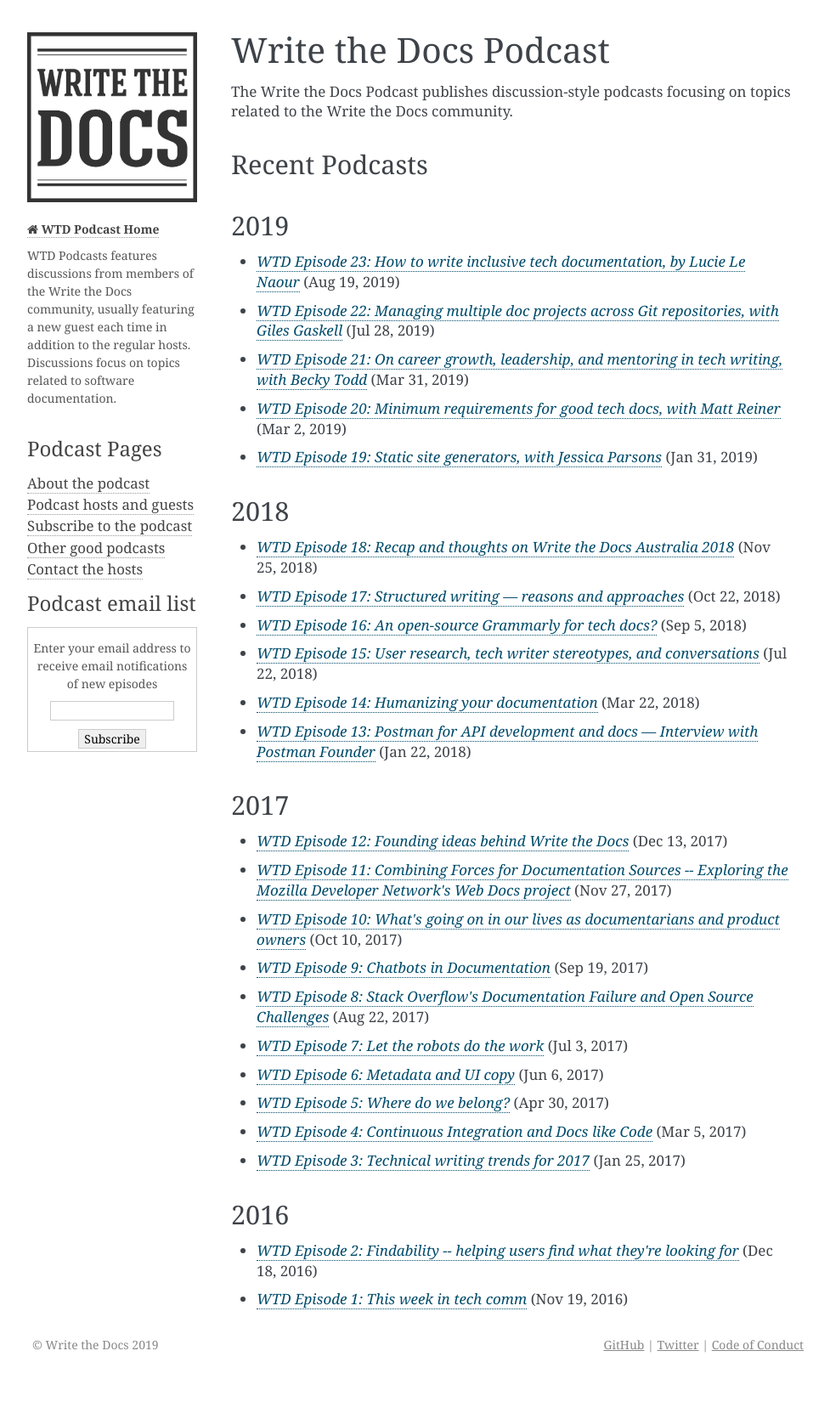
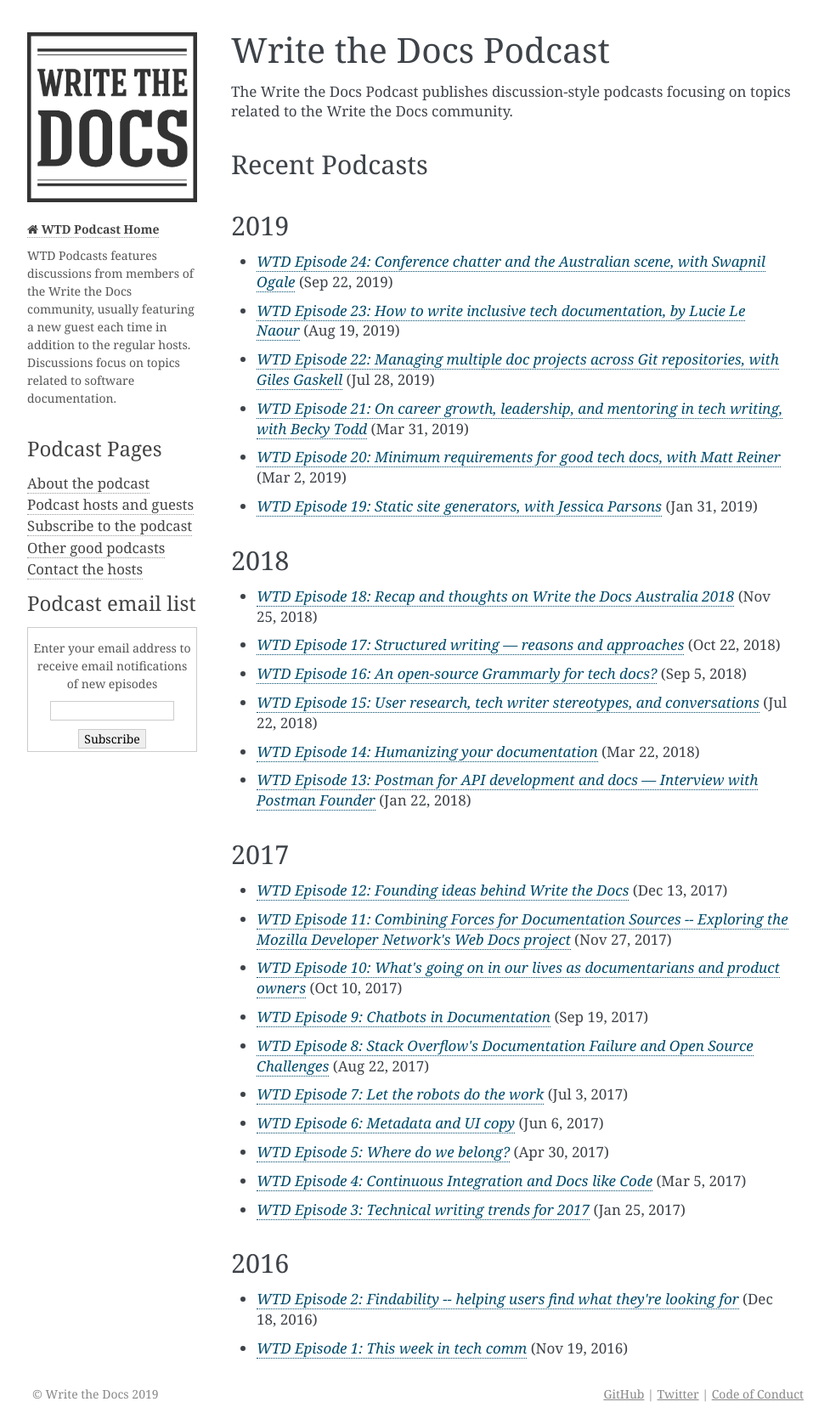
Before and after one commit to writethedocspodcast/writethedocspodcast.github.io, a Jekyll site: the page built from index.html, in a window 1280 px wide. Shown: the whole page at 85% size, without its empty margins (148-1125 px from the left). Built offline with Jekyll 4.4.1, drawn with Linux system fonts in a browser that asks for light colours; comment, search, counter and statistics services are not loaded; before the commit the page ends 1605 px from its top, so only the background shows below that; some of the changed lines change nothing that is shown.

Commit message:
episode 24 published

```diff
--- a/_data/profiles.yml
+++ b/_data/profiles.yml
@@ -163,7 +163,6 @@
   image: lucie_le_naour.png
 
 - name: Swapnil Ogale
-  slack_handle: swapnil_ogale
   website: https://icreatedocs.wordpress.com/
   slack_handle: swapnilogale
   twitter: https://twitter.com/swapnilogale
--- a/_posts/2019-09-22-episode-24-swapnil-and-wtd-australia.md
+++ b/_posts/2019-09-22-episode-24-swapnil-and-wtd-australia.md
@@ -1,5 +1,5 @@
 ---
-title: "WTD Episode 24: Swapnil"
+title: "WTD Episode 24: Conference chatter and the Australian scene, with Swapnil Ogale"
 guid: wtd_australia_swapnil
 meetup: WTD Podcast
 keywords:
@@ -16,20 +16,23 @@
 podcast_duration: "55:20"
 podcast_length: 37,998,094
 youtube_id: Qh1nlOluy1E
-summary: "In this episode, ."
+summary: "In this episode, we're joined by the Write the Docs Australia initiator Swapnil Ogale. We talk about conference wind-downs and ramp-ups, highlights from the just-finished WTD Prague conference, speakers announced for upcoming Write the Docs Australia conference, Swapnil's new \"Good Docs Project,\" the tech writing scene in Australia, and more."
 bitlink: http://bit.ly/wtdpodcast24
 mp4_filename: wtd_episode_24_wtd_community_australia.mp4
 mp4_length: 354898051
 mp4_thumbnail: assets/img/episodethumbs/episode24_swapnil.png
 # make thumb 378px high by 478px wide. this image appears in FTV app only
 hosts:
-- swapnil_ogale
-- chris_ward
-- jared_morgs
-published: false
+- swapnilogale
+- chrisward
+- jaredmorgs
 ---
 
-## Topics
 
-* Doc Fix It
-* WTD Australia
+
+## Links
+
+* [Prague WTD Conference Presentations](https://www.youtube.com/playlist?list=PLZAeFn6dfHpkpYchP1iFnQnc7i-2xJd0I)
+* [Speakers announced for Write the Docs Australia](https://www.writethedocs.org/conf/australia/2019/speakers/)
+* [Tickets for Write the Docs Australia](https://www.writethedocs.org/conf/australia/2019/tickets/)
+* [The Good Docs Project at Write the Docs Australia conference](https://thegooddocsproject.dev/)
```
